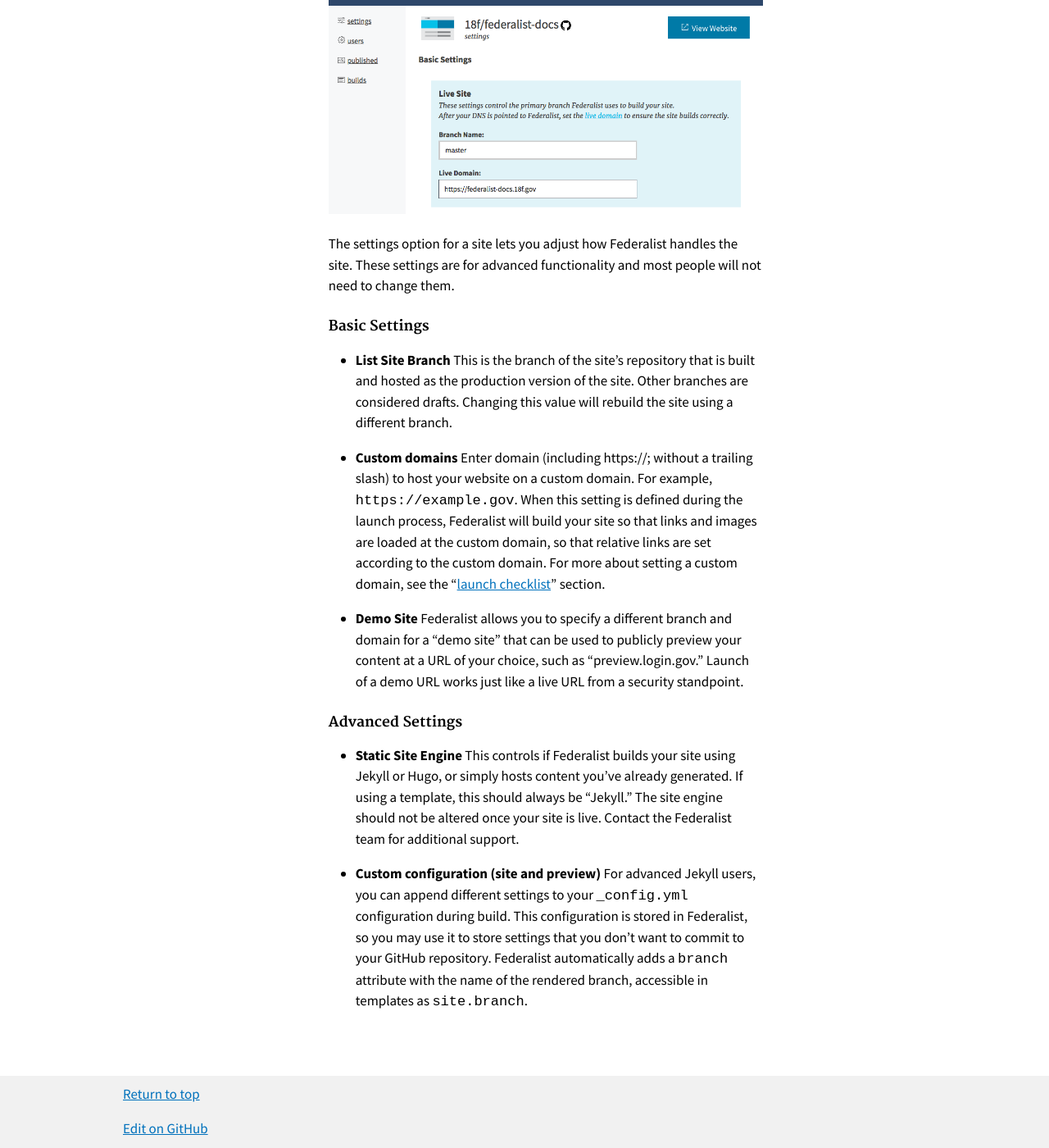
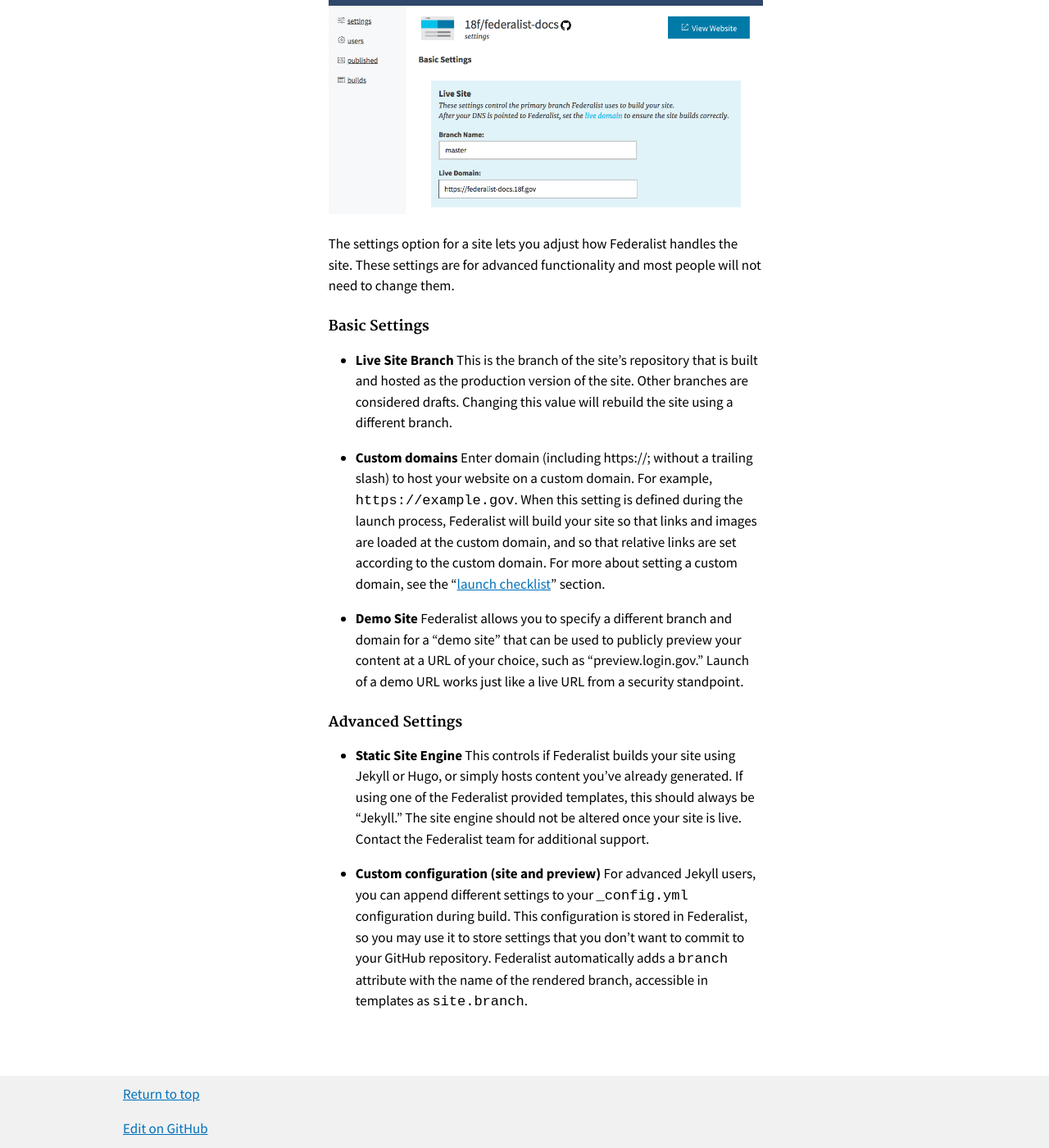
Before and after one commit to Macy-FK/federaliste, a Jekyll site: the page built from pages/using-federalist.md, in a window 1280 px wide and 1400 px high, scrolled down 1654 px. Shown: the whole window at 82% size. Built offline with Jekyll 4.4.1, drawn with Linux system fonts in a browser that asks for light colours; Markdown is read by kramdown in place of the engine named in the settings.

Commit message:
typo fixes

```diff
--- a/pages/using-federalist.md
+++ b/pages/using-federalist.md
@@ -27,13 +27,13 @@ The Federalist team also provides a [content guide specifically for Federalist w
 The settings option for a site lets you adjust how Federalist handles the site. These settings are for advanced functionality and most people will not need to change them.
 
 #### Basic Settings
-- **List Site Branch** This is the branch of the site's repository that is built and hosted as the production version of the site. Other branches are considered drafts. Changing this value will rebuild the site using a different branch.
+- **Live Site Branch** This is the branch of the site's repository that is built and hosted as the production version of the site. Other branches are considered drafts. Changing this value will rebuild the site using a different branch.
 
-- **Custom domains** Enter domain (including https://; without a trailing slash) to host your website on a custom domain. For example, `https://example.gov`. When this setting is defined during the launch process, Federalist will build your site so that links and images are loaded at the custom domain, so that relative links are set according to the custom domain. For more about setting a custom domain, see the "[launch checklist]({{site.baseurl}}/pages/using-federalist/launch-checklist)" section.
+- **Custom domains** Enter domain (including https://; without a trailing slash) to host your website on a custom domain. For example, `https://example.gov`. When this setting is defined during the launch process, Federalist will build your site so that links and images are loaded at the custom domain, and so that relative links are set according to the custom domain. For more about setting a custom domain, see the "[launch checklist]({{site.baseurl}}/pages/using-federalist/launch-checklist)" section.
 
 - **Demo Site** Federalist allows you to specify a different branch and domain for a "demo site" that can be used to publicly preview your content at a URL of your choice, such as "preview.login.gov." Launch of a demo URL works just like a live URL from a security standpoint.
 
 #### Advanced Settings
-- **Static Site Engine** This controls if Federalist builds your site using Jekyll or Hugo, or simply hosts content you've already generated. If using a template, this should always be "Jekyll." The site engine should not be altered once your site is live. Contact the Federalist team for additional support.
+- **Static Site Engine** This controls if Federalist builds your site using Jekyll or Hugo, or simply hosts content you've already generated. If using one of the Federalist provided templates, this should always be "Jekyll." The site engine should not be altered once your site is live. Contact the Federalist team for additional support.
 
 - **Custom configuration (site and preview)** For advanced Jekyll users, you can append different settings to your `_config.yml` configuration during build. This configuration is stored in Federalist, so you may use it to store settings that you don't want to commit to your GitHub repository. Federalist automatically adds a `branch` attribute with the name of the rendered branch, accessible in templates as `site.branch`.
```
